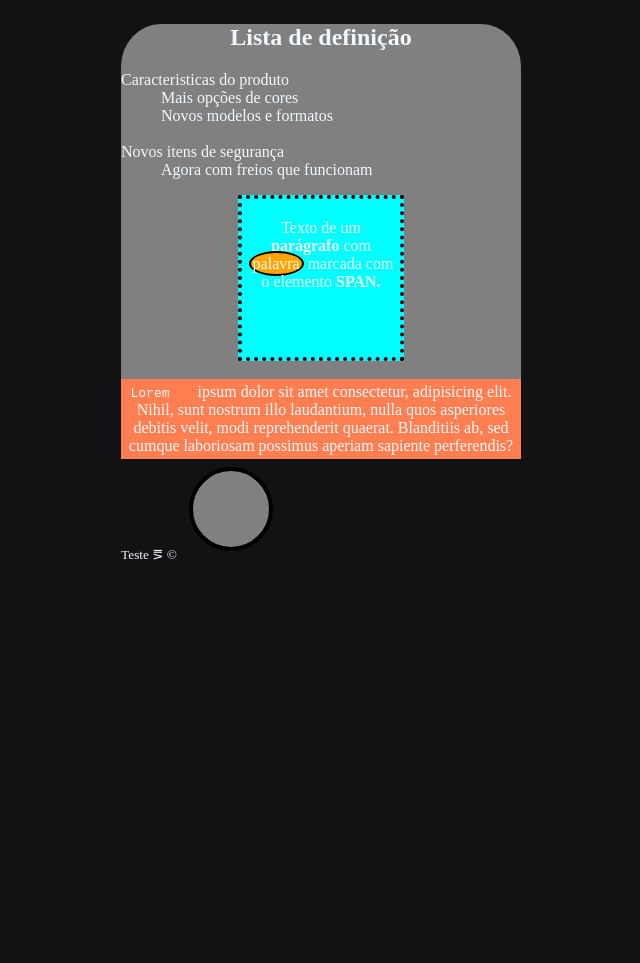
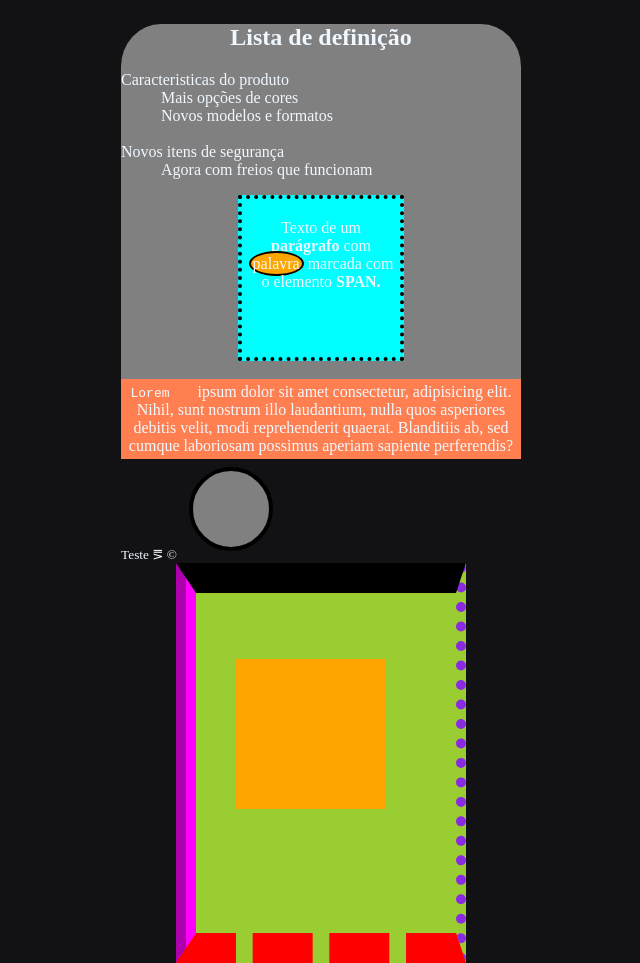
Before and after one commit to XxTheus/desenvolvimento-web-univille, a plain HTML site: page src/components/pages/page2.html in a window 1280 px wide. Shown: the whole page, without its empty margins (319-959 px from the left). Before the commit the page ends 800 px from the top, so only its background shows below. Drawn offline with Linux system fonts and the light colour scheme.

Commit message:
Introdução ao CSS

```diff
--- a/src/components/pages/page2.html
+++ b/src/components/pages/page2.html
@@ -34,6 +34,9 @@
         <svg width="100" height="100">
             <circle cx="50" cy="50" r="40" stroke="black" stroke-width="4" fill="gray" />
         </svg>
+        <div class="div3">
+            <p class="p2"></p>
+        </div>
     </section>
 </body>
 </html>
--- a/src/components/styles/style-page2.css
+++ b/src/components/styles/style-page2.css
@@ -41,3 +41,24 @@ section {
     border-radius: 10%;
     height: 425px;
 }
+
+.div3 {
+    width: 200px;
+    height: 200px;
+    background-color: yellowgreen;
+    padding-top: 50px;
+    padding-right: 20px;
+    padding-bottom: 90px;
+    padding-left: 40px;
+    border-top: 30px black solid;
+    border-right: 10px blueviolet dotted;
+    border-bottom: 30px red dashed;
+    border-left: 20px fuchsia groove;
+    margin: center;
+}
+
+.p2 {
+    width: 150px;
+    height: 150px;
+    background-color: orange;
+}
```
